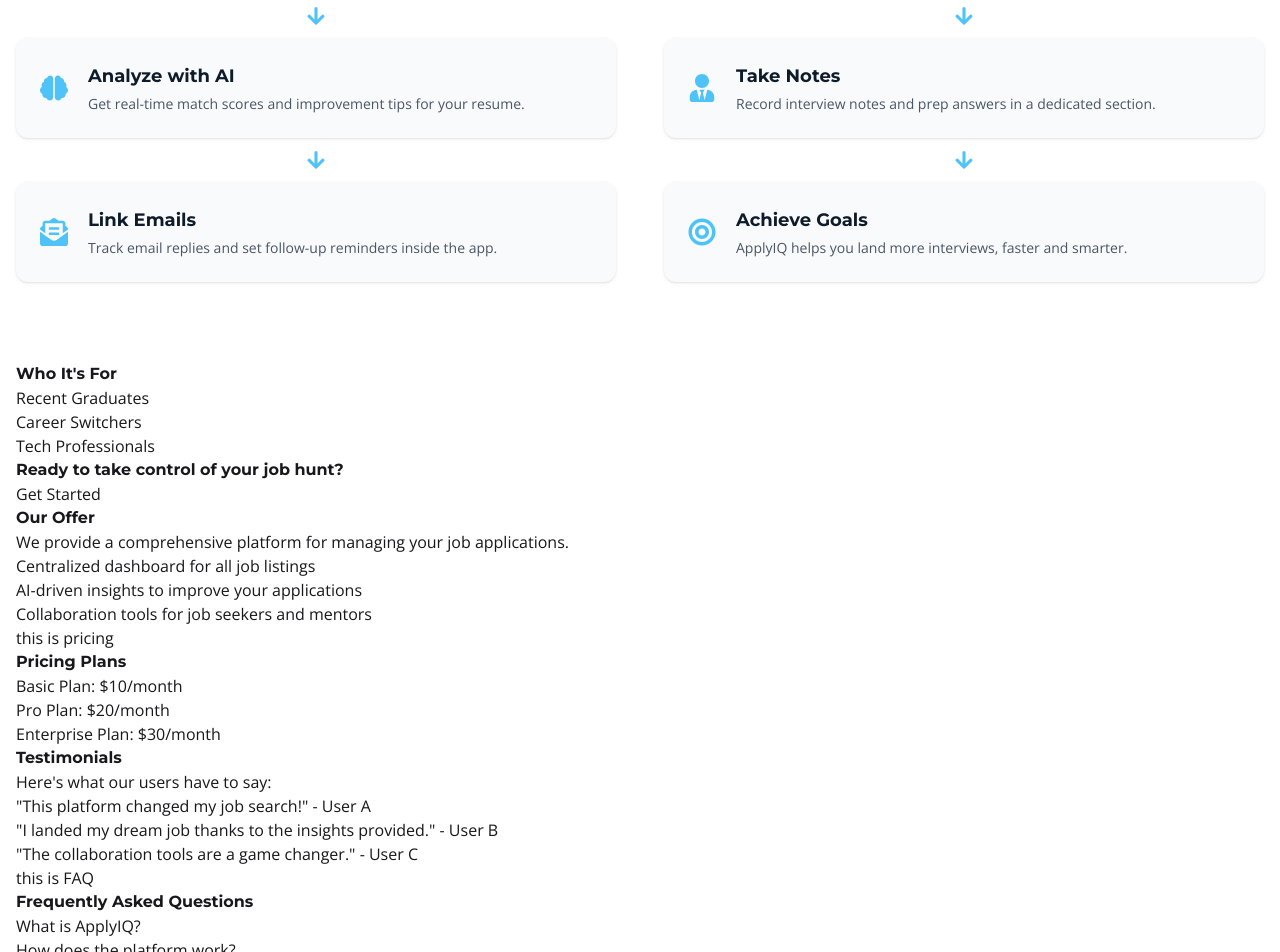
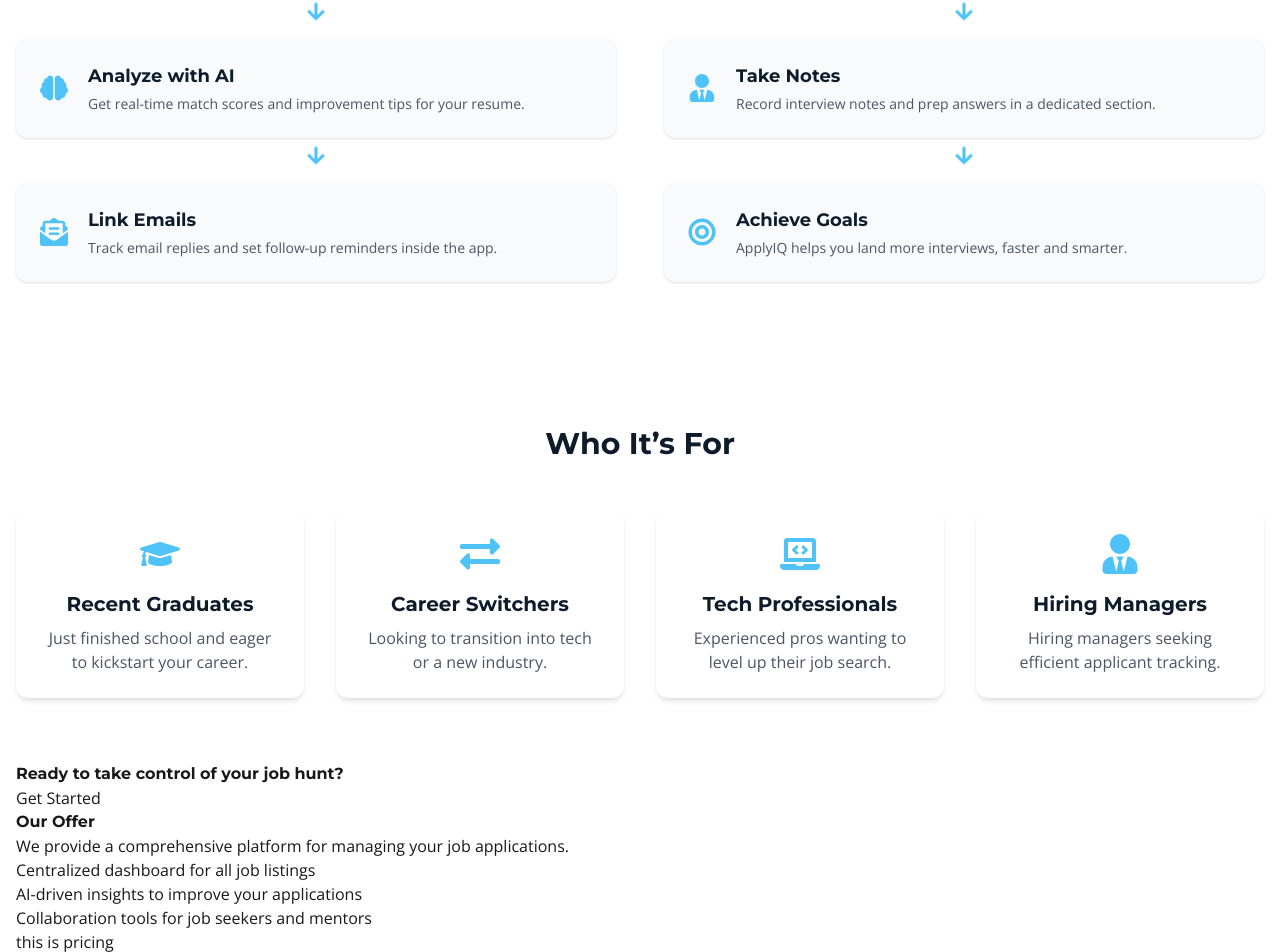
Before and after one commit to tanmayislam2006/Apply-IQ, a React (Vite) app in the folder applyiq-client/: page / in a window 1280 px wide. Shown: the part 2388-3340 px from the top of the page. Built offline with nearby package versions, Linux system fonts and the light colour scheme.

Commit message:
feat: Enhance WhoItsFor section with animated cards and improved layout

```diff
--- a/applyiq-client/src/Pages/Home/ProductPreviewSection.jsx
+++ b/applyiq-client/src/Pages/Home/ProductPreviewSection.jsx
@@ -88,19 +88,6 @@
     </motion.div>
   );
 
-  const renderArrows = (stepsArray) => (
-    <>
-      {stepsArray.map((_, idx) =>
-        idx !== stepsArray.length - 1 ? (
-          <FaArrowDown
-            key={"arrow-" + idx}
-            className="text-primary w-5 h-5 mx-auto my-3 animate-bounce-slow"
-            aria-hidden="true"
-          />
-        ) : null
-      )}
-    </>
-  );
 
   return (
     <section className="bg-white py-20 ">
@@ -129,7 +116,7 @@
               {renderStep(step, idx)}
               {idx !== leftSteps.length - 1 && (
                 <FaArrowDown
-                  className="text-primary w-5 h-5 mx-auto my-3 animate-bounce-slow"
+                  className="text-primary w-5 h-5 mx-auto my-3 animate-bounce"
                   aria-hidden="true"
                 />
               )}
@@ -150,7 +137,7 @@
               {renderStep(step, idx)}
               {idx !== rightSteps.length - 1 && (
                 <FaArrowDown
-                  className="text-primary w-5 h-5 mx-auto my-3 animate-bounce-slow"
+                  className="text-primary w-5 h-5 mx-auto my-3 animate-bounce"
                   aria-hidden="true"
                 />
               )}
--- a/applyiq-client/src/Pages/Home/WhoItsFor.jsx
+++ b/applyiq-client/src/Pages/Home/WhoItsFor.jsx
@@ -1,16 +1,78 @@
-import React from 'react';
+import React from "react";
+import { motion } from "framer-motion";
+import { FaGraduationCap, FaExchangeAlt, FaLaptopCode, FaUserTie } from "react-icons/fa";
+
+const audience = [
+  {
+    icon: <FaGraduationCap className="w-10 h-10 text-primary" />,
+    title: "Recent Graduates",
+    desc: "Just finished school and eager to kickstart your career.",
+  },
+  {
+    icon: <FaExchangeAlt className="w-10 h-10 text-primary" />,
+    title: "Career Switchers",
+    desc: "Looking to transition into tech or a new industry.",
+  },
+  {
+    icon: <FaLaptopCode className="w-10 h-10 text-primary" />,
+    title: "Tech Professionals",
+    desc: "Experienced pros wanting to level up their job search.",
+  },
+  {
+    icon: <FaUserTie className="w-10 h-10 text-primary" />,
+    title: "Hiring Managers",
+    desc: "Hiring managers seeking efficient applicant tracking.",
+  },
+];
+
+const containerVariants = {
+  hidden: {},
+  visible: {
+    transition: {
+      staggerChildren: 0.15,
+    },
+  },
+};
+
+const cardVariants = {
+  hidden: { opacity: 0, y: 30 },
+  visible: { opacity: 1, y: 0, transition: { duration: 0.5 } },
+};
 
 const WhoItsFor = () => {
-    return (
-        <div>
-            <h2>Who It's For</h2>
-            <ul>
-                <li>Recent Graduates</li>
-                <li>Career Switchers</li>
-                <li>Tech Professionals</li>
-            </ul>
-        </div>
-    );
+  return (
+    <section className="py-16">
+      <motion.h2
+        initial={{ opacity: 0, y: 20 }}
+        whileInView={{ opacity: 1, y: 0 }}
+        viewport={{ once: true }}
+        transition={{ duration: 0.6 }}
+        className="text-3xl font-bold text-[#0D1B2A] text-center mb-12"
+      >
+        Who It’s For
+      </motion.h2>
+
+      <motion.div
+        className="grid grid-cols-1 sm:grid-cols-2 lg:grid-cols-4 gap-8"
+        variants={containerVariants}
+        initial="hidden"
+        whileInView="visible"
+        viewport={{ once: true }}
+      >
+        {audience.map((item, idx) => (
+          <motion.div
+            key={idx}
+            variants={cardVariants}
+            className="bg-white rounded-xl shadow-md p-6 flex flex-col items-center text-center hover:shadow-lg transition"
+          >
+            <div className="mb-4">{item.icon}</div>
+            <h3 className="text-xl font-semibold text-[#0D1B2A] mb-2">{item.title}</h3>
+            <p className="text-gray-600">{item.desc}</p>
+          </motion.div>
+        ))}
+      </motion.div>
+    </section>
+  );
 };
 
 export default WhoItsFor;
```
